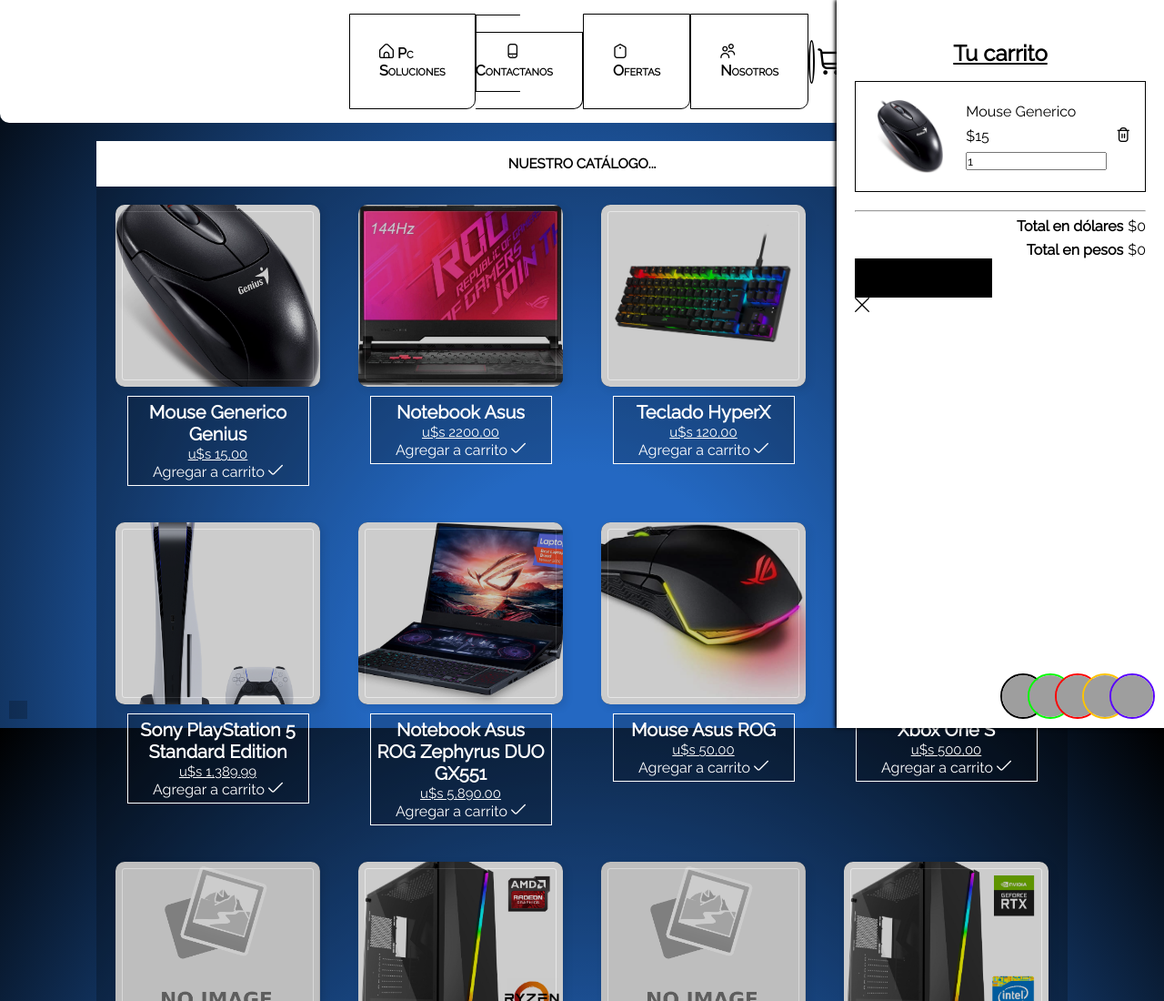
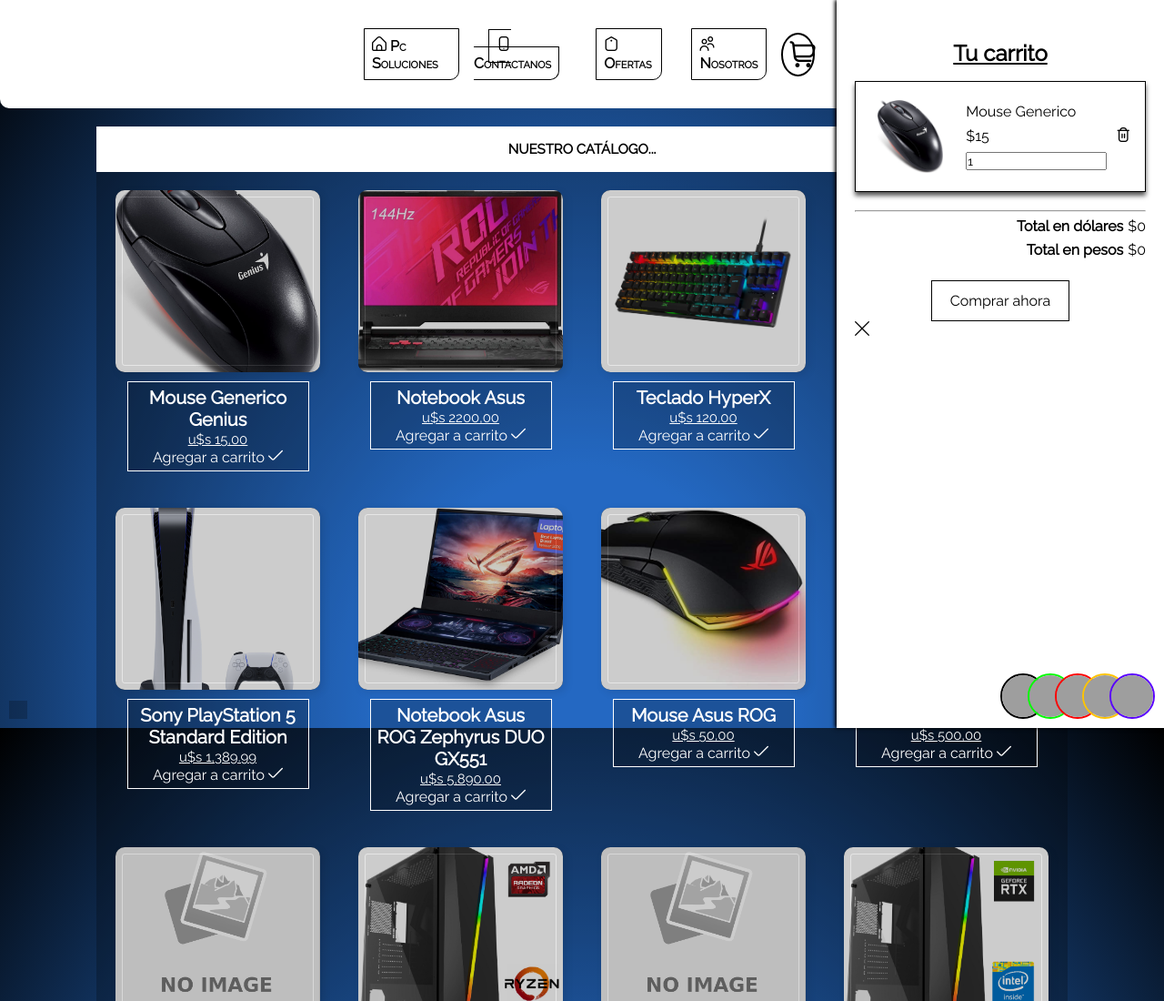
Before and after one commit to menuru/javascriptProyectoFinal, a plain HTML site: page pages/shop.html in a window 1280 px wide. Shown: the top 1100 px of the page at 91% size. Drawn offline with nearby package versions, Linux system fonts and the light colour scheme; some packages are replaced by stand-ins of ours; no server answers; grey boxes are pictures that could not be loaded; a script that the page names is missing.

Commit message:
Más mejoras

```diff
--- a/js/shop.js
+++ b/js/shop.js
@@ -1,7 +1,10 @@
 function shop() {
   mostrarProductos();
 
+
+  // swal de ofertas
   const nodoBtnOfertas = document.querySelector("#btnOfertas");
+
 
   nodoBtnOfertas.addEventListener("click", () => {
     Swal.fire("¡Lo siento!", "Aún no tenemos ofertas para tí...", "info");
@@ -33,6 +36,7 @@
     });
   }
 
+  // Cotización del dolar en pesos uruguayos.
   var containerUYUPrice = document.getElementById("cotizacion");
   fetch("https://cotizaciones-brou.herokuapp.com/api/currency/latest/")
     .then((response) => response.json())
@@ -41,7 +45,7 @@
 
       var precioTotal = precioVenta * parseFloat(productos[0].precio);
 
-      console.log(precioTotal);
+      // console.log(precioTotal); // Para verificar que realmente esté funcionando la lógica de calcular el valor en pesos uruguayos
 
       const venta = document.createElement("div");
       venta.innerHTML = `<h5>Valor del dolar actualmente:</h5><p class='price'>UY $${precioVenta}</p>`;
@@ -49,6 +53,8 @@
       cotizacion.append(venta);
     });
 
+
+    // Acá quise realizar un link personalizado que tendría que tomar los valores del array del carrito para poder modificar los producto.nombre para realizar la consulta
   var whatsappButtonJS = document.getElementById("whatsappButton");
   const wspButton = document.createElement("a");
   wspButton.innerHTML = `<a href="https://api.whatsapp.com/send/?phone=xxxx&text=Hola, me gustaría saber si aún tienen stock de este producto: ${productos[0].nombre}"
@@ -65,7 +71,7 @@
 }
 
 function ready() {
-  // Reomve Items From Cart
+  // Remove Items From Cart
   var removeCartButton = document.getElementsByClassName("cart-remove");
   console.log(removeCartButton);
   for (var i = 0; i < removeCartButton.length; i++) {
@@ -78,3 +84,17 @@
   var buttonClicked = event.target;
   buttonClicked.parentElement.remove();
 }
+
+
+// Cart
+let cartIcon=document.querySelector("#cart-icon");
+let cart=document.querySelector(".cart");
+let closeCart=document.querySelector("#close-cart");
+// Open Cart
+cartIcon.onclick=()=>{
+  cart.classList.add("active");
+};
+// Close Cart
+closeCart.onclick=()=>{
+  cart.classList.remove("active");
+};
--- a/pages/shop.html
+++ b/pages/shop.html
@@ -18,6 +18,7 @@
 <body onload="shop()" class="animated-background">
 
     <header>
+        <!-- Menus -->
         <nav class="nav container">
             <a href="../index.html" class="menu">
                 <i class="fi-rr-home"></i> Pc Soluciones</a>
@@ -39,6 +40,9 @@
                             <i class="fi fi-rr-trash cart-remove"></i>
 
                         </div>
+
+                        <!-- Separador y otros -->
+
                         <hr class="cartHr">
                         <div class="totales">
                             <!-- Total -->
@@ -55,7 +59,7 @@
                             <!-- Buy Button -->
                             <button type="button" class="btn-buy">Comprar ahora</button>
                             <!-- Cart Close -->
-                            <i class="fi fi-rr-cross"></i>
+                            <i class="fi fi-rr-cross" id="close-cart"></i>
                         </div>
                     </div>
                 </div>
--- a/styles/style.css
+++ b/styles/style.css
@@ -74,7 +74,7 @@
     color: black;
 }
 
-a{
+a {
     color: black;
 }
 
@@ -128,7 +128,6 @@
     width: 100%;
     padding-top: 15px;
     background-color: rgb(255, 255, 255);
-
     border-bottom-left-radius: 10px;
     border-bottom-right-radius: 10px;
 }
@@ -143,8 +142,8 @@
 
 .menu {
     border: 1px solid black;
-    padding: 2rem;
-    margin: auto;
+    padding: 1vh;
+    margin: 2vh;
     font-weight: 800;
     font-variant-caps: petite-caps;
     text-decoration: none;
@@ -307,6 +306,11 @@
     background-color: #ffffff;
     box-shadow: -2px 0 4px rgb(0, 0, 0);
     z-index: 1;
+    transition: 0.4s;
+}
+
+.cart:active {
+    right: 0;
 }
 
 .cart h2 {
@@ -332,6 +336,7 @@
     margin-top: 1rem;
     border: 1px solid black;
     padding: 10px;
+    box-shadow: 0px 4px 5px 0px rgb(85, 85, 85);
 }
 
 .cart-img {
@@ -341,38 +346,45 @@
     padding: 10px;
 }
 
-.detail-box{
-    display:grid;
-    row-gap:0.5rem;
+.detail-box {
+    display: grid;
+    row-gap: 0.5rem;
 }
 
-.total{
-    display:flex;
-    justify-content:flex-end;
-    margin-top:0.4rem;
-    border-top:1px solid var(-- text-color);
+.total {
+    display: flex;
+    justify-content: flex-end;
+    margin-top: 0.4rem;
+    border-top: 1px solid var(-- text-color);
 }
-.total-title{
+
+.total-title {
     font-size: 1rem;
     font-weight: 600;
     margin-right: 5px;
 }
 
-.cartHr{
+.cartHr {
     margin-top: 20px;
 }
 
-.btn-buy{
+.btn-buy {
 
- display:flex;
- margin:1.5rem auto0auto;
- padding:12px 20px;
- border:none;
- background:black;
- color:var(-- bg-color);
- font-size:1rem;
- font-weight:500;
-  cursor:pointer;
+    display: flex;
+    margin: 1.5rem auto auto;
+    padding: 12px 20px;
+    border: none;
+    background: white;
+    color: black;
+    font-size: 1rem;
+    font-weight: 500;
+    cursor: pointer;
+    border: 1px solid black;
+
+}
+
+.btn-buy:hover {
+    background-color: #68a5f6;
 }
 
 
```
